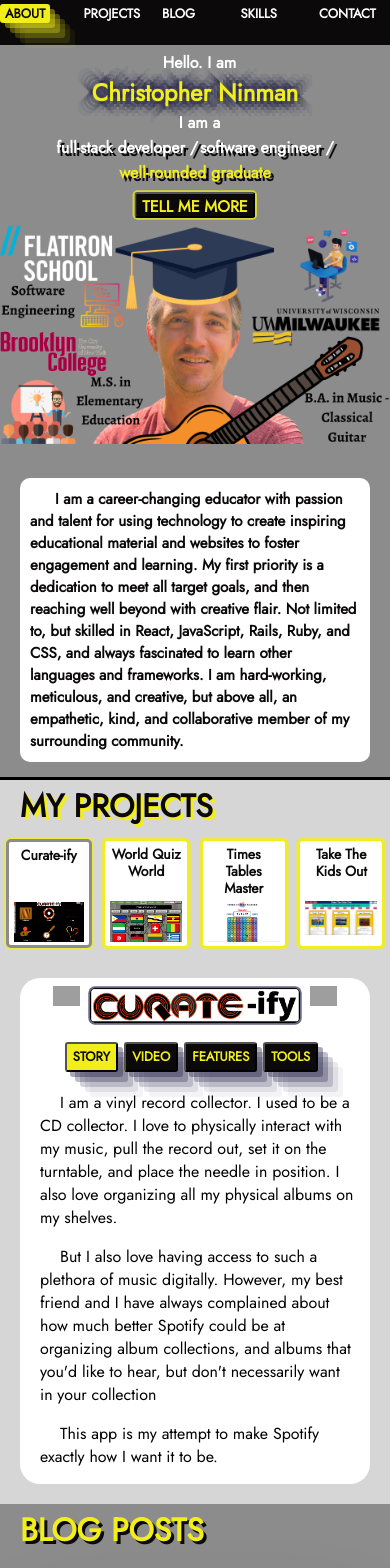
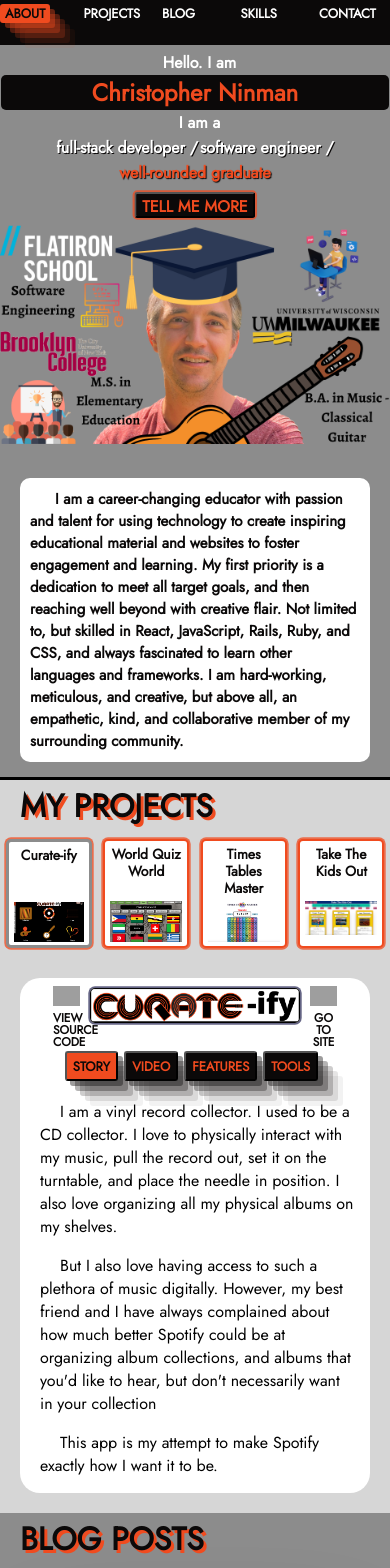
Before and after one commit to ctninman/me, a React (Create React App) app: page / in a window 390 px wide. Shown: the top 1568 px of the page. Built offline with nearby package versions, Linux system fonts and the light colour scheme; grey boxes are pictures that could not be loaded; the HTML template or start-up script is replaced by a standard one.

Commit message:
changed color scheme

```diff
--- a/src/About.js
+++ b/src/About.js
@@ -56,12 +56,13 @@ function About({aboutRef}) {
 		width: '100%',
 	}
 	const traitStyle = {
-		textShadow: '3px 3px 0px #0B0909'
+		fontWeight: 'bold',
+		textShadow: '1px 1px 0px #0B0909'
 	}
 	const changingTraitStyle = {
 		fontWeight: 'bold',
-		color: 'rgb(242, 238, 27)',
-		textShadow: '3px 3px 0px #0B0909'
+		color: '#F04B1F',
+		textShadow: '1px 1px 1px #0B0909'
 	}
 
 	useEffect (() => {
@@ -175,7 +176,7 @@ function About({aboutRef}) {
 			<div className='comp-about' style={{marginTop: '-10px'}}>
 				{pauseSlides
 						?
-					<p style={{backgroundColor: 'rgb(242, 238, 27)'}}>{currentTrait.paragraph}</p>
+					<p style={{backgroundColor: '#F04B1F'}}>{currentTrait.paragraph}</p>
 						:
 					<p>I am a career-changing educator with passion and talent for using technology to create inspiring educational material and websites to foster engagement and learning. My first priority is a dedication to meet all target goals, and then reaching well beyond with creative flair. Not limited to, but skilled in React, JavaScript, Rails, Ruby, and CSS, and always fascinated to learn other languages and frameworks. I am hard-working, meticulous, and creative, but above all, an empathetic, kind, and collaborative member of my surrounding community.</p>
 				}
--- a/src/Blog.js
+++ b/src/Blog.js
@@ -5,12 +5,12 @@ import BlogPost from './BlogPost'
 function Blog({blogRef}) {
 
 	const blogH1 = {
-		color: 'rgba(242, 238, 27)',
+		color: '#0B0909',
 		marginBottom: '0px',
 		marginTop: '0px',
 		paddingLeft: '20px',
 		fontWeight: 'bold',
-		textShadow: '#0B0909 3px 3px'
+		textShadow: '#F04B1F 3px 3px'
 	}
 
 
--- a/src/Contact.js
+++ b/src/Contact.js
@@ -3,39 +3,39 @@ import React from 'react';
 function Contact({contactRef}) {
 
 	const contactH1 = {
-		color: 'rgba(242, 238, 27)',
+		color: '#0B0909',
 		marginBottom: '0px',
 		marginTop: '0px',
 		paddingLeft: '20px',
 		fontWeight: 'bold',
-		textShadow: '#0B0909 3px 3px'
+		textShadow: '#F04B1F 3px 3px'
 	}
 
 	return (
 		<div ref={contactRef} className='comp-contact'>
 			<h1 style={contactH1}>CONTACT ME</h1>
 			<div className='single-contact'>
-				<img src="https://cdn.jsdelivr.net/gh/devicons/devicon/icons/linkedin/linkedin-original.svg" />
+				<img alt="LinkedIn Link" src="https://cdn.jsdelivr.net/gh/devicons/devicon/icons/linkedin/linkedin-original.svg" />
 				<h1><a href='https://www.linkedin.com/in/christopher-ninman/'>linkedin.com/in/christopher-ninman/</a></h1>
 			</div>
 			<div className='single-contact'>
-				<img src="https://cdn.jsdelivr.net/gh/devicons/devicon/icons/github/github-original.svg" />
+				<img alt="Github Link" src="https://cdn.jsdelivr.net/gh/devicons/devicon/icons/github/github-original.svg" />
 				<h1><a href='https://github.com/ctninman'>github.com/ctninman</a></h1>
 			</div>
 			<div className='single-contact'>
-				<img src="https://cdn.iconscout.com/icon/free/png-256/dev-dot-to-3626951-3029359.png" />
+				<img alt="Blog Link" src="https://cdn.iconscout.com/icon/free/png-256/dev-dot-to-3626951-3029359.png" />
 				<h1>BLOG: <a href='https://dev.to/alternate_robot'>dev.to/alternate_robot</a></h1>
 			</div>
 			<div className='single-contact'>
-				<img src="https://freepngimg.com/thumb/gmail/66551-suite-logo-google-email-gmail-free-transparent-image-hd-thumb.png" />
+				<img alt="Email Link" src="https://freepngimg.com/thumb/gmail/66551-suite-logo-google-email-gmail-free-transparent-image-hd-thumb.png" />
 				<h1><a href='mailto: christopher.ninman@gmail.com'>christopher.ninman@gmail.com</a></h1>
 			</div>
 			<div className='single-contact'>
-				<img src="https://toppng.com/uploads/preview/open-bandcamp-logo-white-11562938577ooqpoam563.png" />
+				<img alt="LinkedIn Link" src="https://toppng.com/uploads/preview/open-bandcamp-logo-white-11562938577ooqpoam563.png" />
 				<h1><a href='https://christopherninman.bandcamp.com/'>christopherninman.bandcamp.com</a></h1>
 			</div>
 			<div className='single-contact'>
-				<img src="https://www.pinpng.com/pngs/m/300-3001266_free-png-home-icon-home-house-icon-logo.png" />
+				<img alt="Located in:" src="https://www.pinpng.com/pngs/m/300-3001266_free-png-home-icon-home-house-icon-logo.png" />
 				<h1>Brooklyn, NY</h1>
 			</div>
 
--- a/src/Projects.js
+++ b/src/Projects.js
@@ -18,7 +18,7 @@ function Projects({projectRef}) {
 		marginTop: '0px',
 		paddingLeft: '20px',
 		fontWeight: 'bold',
-		textShadow: 'rgba(242, 238, 27) 3px 3px'
+		textShadow: '#F04B1F 3px 3px'
 	}
 
 	return (
--- a/src/SingleProject.js
+++ b/src/SingleProject.js
@@ -13,12 +13,14 @@ function SingleProject({displayedProject, selectedView, setSelectedView}) {
 			<div className='project-logo-container'>
 				<div className='github-link'>
 					<a href={displayedProject.gitHubLink} target='_blank'><img src='https://cdn.jsdelivr.net/gh/devicons/devicon/icons/github/github-original.svg'/></a>
+					<a href={displayedProject.gitHubLink} target='_blank'><h3>VIEW SOURCE CODE</h3></a>
 				</div>
 				<div className='project-logo'>
 					<a href={displayedProject.deployedSite} target='_blank'><img src={displayedProject.logo} /></a>
 				</div>
 				<div className='deploy-link'>
 					<a href={displayedProject.deployedSite} target='_blank'><img src='https://www.freepnglogos.com/uploads/logo-website-png/logo-website-world-wide-web-the-internet-know-your-meme-7.png'/></a>
+					<a href={displayedProject.deployedSite} target='_blank'><h3>GO TO SITE</h3></a>
 				</div>
 			</div>
 			<div className='project-details'>
--- a/src/SingleProjectThumb.js
+++ b/src/SingleProjectThumb.js
@@ -8,7 +8,7 @@ function SingleProjectThumb({project, setDisplayedProject, displayedProject, set
 	}
 
 	const inactiveProjectStyle = {
-		border: '2px solid rgb(242, 238, 27)',
+		border: '2px solid #F04B1F',
 		boxSizing: 'border-box'
 	}
 
@@ -23,7 +23,7 @@ function SingleProjectThumb({project, setDisplayedProject, displayedProject, set
 				onClick={handleProjectSelect}
 				style={project === displayedProject ? activeProjectStyle : inactiveProjectStyle }>
 			<h1>{project.appName}</h1>
-			<img src={project.thumbnail} />
+			<img alt='project name' src={project.thumbnail} />
 		</div>
 	);
 }
--- a/src/SingleSkill.js
+++ b/src/SingleSkill.js
@@ -27,7 +27,7 @@ function SingleSkill({skill}) {
 		// top: '20px',
 		textAlign: 'center',
 		// position: 'absolute'
-		// boxShadow: 'rgb(242, 238, 27) 5px 5px, rgba(242, 238, 27, 0.3) 10px 10px, rgba(242, 238, 27, 0.2) 15px 15px, rgba(242, 238, 27, 0.1) 20px 20px, rgba(242, 238, 27, 0.05) 25px 25px'
+		// boxShadow: '#F04B1F 5px 5px, rgba(240, 75, 31, 0.3) 10px 10px, rgba(240, 75, 31, 0.2) 15px 15px, rgba(240, 75, 31, 0.1) 20px 20px, rgba(240, 75, 31, 0.05) 25px 25px'
 	}
 
 	const skillImageStyle =  {
--- a/src/Skills.js
+++ b/src/Skills.js
@@ -11,7 +11,7 @@ function Skills({skillRef}) {
 		marginTop: '0px',
 		paddingLeft: '20px',
 		fontWeight: 'bold',
-		textShadow: 'rgba(242, 238, 27) 3px 3px'
+		textShadow: '#F04B1F 3px 3px'
 	}
 	return (
 		<div className='comp-skill' ref={skillRef}>
--- a/src/index.css
+++ b/src/index.css
@@ -14,12 +14,18 @@ button {
 	/* font-family: 'Arima', cursive; */
 	/* font-family: 'Mukta', sans-serif; */
 	font-family: 'Jost', sans-serif;
-	background-color: rgb(242, 238, 27);
+	background-color: #F04B1F;
 	cursor: pointer;
 	border-radius: 3px;
 	text-align: center;
-	box-shadow: rgba(242, 238, 27, 0.4) 5px 5px, rgba(172, 172, 168, 0.3) 10px 10px, rgba(242, 238, 27, 0.2) 15px 15px, rgba(242, 238, 27, 0.1) 20px 20px, rgba(242, 238, 27, 0.05) 25px 25px;
+	box-shadow: rgba(240, 75, 31, 0.4) 5px 5px, rgba(172, 172, 168, 0.3) 10px 10px, rgba(240, 75, 31, 0.2) 15px 15px, rgba(240, 75, 31, 0.1) 20px 20px, rgba(240, 75, 31, 0.05) 25px 25px;
 }
+
+a {color: #0B0909;}
+a:link { text-decoration: none; }
+a:visited { text-decoration: none; }
+a:hover { text-decoration: none; }
+a:active { text-decoration: none; }
 
 .about-left {
 	width: 40%;
@@ -28,11 +34,13 @@ button {
 .about-left h1 {
 	margin: 5px;
 	font-size: 28px;
-	color: rgb(242, 238, 27);
-	text-shadow: rgba(41, 39, 76, 0.4) 3px 3px, rgba(41, 39, 76, 0.3) 6px 6px, rgba(41, 39, 76, 0.2) 9px 9px, rgba(41, 39, 76, 0.1) 12px 12px, rgba(41, 39, 76, 0.05) 15px 15px,
-	rgba(41, 39, 76, 0.4) -3px 3px, rgba(41, 39, 76, 0.3) -6px 6px, rgba(41, 39, 76, 0.2) -9px 9px, rgba(41, 39, 76, 0.1) -12px 12px, rgba(41, 39, 76, 0.05) -15px 15px,
-	rgba(41, 39, 76, 0.4) -3px -3px, rgba(41, 39, 76, 0.3) -6px -6px, rgba(41, 39, 76, 0.2) -9px -9px, rgba(41, 39, 76, 0.1) -12px -12px, rgba(41, 39, 76, 0.05) -15px -15px,
-	rgba(41, 39, 76, 0.4) 3px -3px, rgba(41, 39, 76, 0.3) 6px -6px, rgba(41, 39, 76, 0.2) 9px -9px, rgba(41, 39, 76, 0.1) 12px -12px, rgba(41, 39, 76, 0.05) 15px -15px
+	color: #F04B1F;
+	background-color: #0B0909;
+	border-radius: 5px;
+	/* text-shadow: rgba(11, 9, 9, 0.11) 3px 3px, rgba(11, 9, 9, 0.09) 6px 6px, rgba(11, 9, 9, 0.07) 9px 9px, rgba(11, 9, 9, 0.05) 12px 12px, rgba(11, 9, 9, 0.03) 15px 15px,
+	rgba(11, 9, 9, 0.11) -3px 3px, rgba(11, 9, 9, 0.09) -6px 6px, rgba(11, 9, 9, 0.07) -9px 9px, rgba(11, 9, 9, 0.05) -12px 12px, rgba(11, 9, 9, 0.03) -15px 15px,
+	rgba(11, 9, 9, 0.11) -3px -3px, rgba(11, 9, 9, 0.09) -6px -6px, rgba(11, 9, 9, 0.07) -9px -9px, rgba(11, 9, 9, 0.05) -12px -12px, rgba(11, 9, 9, 0.03) -15px -15px,
+	rgba(11, 9, 9, 0.11) 3px -3px, rgba(11, 9, 9, 0.09) 6px -6px, rgba(11, 9, 9, 0.07) 9px -9px, rgba(11, 9, 9, 0.05) 12px -12px, rgba(11, 9, 9, 0.03) 15px -15px  */
 }
 
 .about-left h2 {
@@ -67,7 +75,7 @@ button {
 
 	background-color: #0B0909;
 	color: white;
-	border: 2px solid rgb(242, 238, 27);
+	border: 2px solid #F04B1F;
 
 }
 
@@ -237,12 +245,12 @@ transform: scale(1.03,1.03);
 }
 
 .comp-sidebar h1:hover {
-	/* background-color: rgb(242, 238, 27); */
+	/* background-color: #F04B1F; */
 	/* color: #0B0909; */
 	font-weight: bolder;
-	border: 2px solid rgb(242, 238, 27);
+	border: 2px solid #F04B1F;
 	animation: move 250ms;
-	box-shadow: rgba(242, 238, 27, 0.4) 5px 5px, rgba(242, 238, 27, 0.3) 10px 10px, rgba(242, 238, 27, 0.2) 15px 15px, rgba(242, 238, 27, 0.1) 20px 20px, rgba(242, 238, 27, 0.05) 25px 25px;
+	box-shadow: rgba(240, 75, 31, 0.4) 5px 5px, rgba(240, 75, 31, 0.3) 10px 10px, rgba(240, 75, 31, 0.2) 15px 15px, rgba(240, 75, 31, 0.1) 20px 20px, rgba(240, 75, 31, 0.05) 25px 25px;
 }
 
 .comp-single-skill {
@@ -331,19 +339,19 @@ transform: scale(1.03,1.03);
 
 @keyframes move {
 	0% {
-		box-shadow: rgba(242, 238, 27, 0.4) 5px 5px
+		box-shadow: rgba(240, 75, 31, 0.4) 5px 5px
 	}
 	25% {
-    box-shadow: rgba(242, 238, 27, 0.4) 5px 5px, rgba(242, 238, 27, 0.3) 10px 10px
+    box-shadow: rgba(240, 75, 31, 0.4) 5px 5px, rgba(240, 75, 31, 0.3) 10px 10px
   }
 	50% {
-    box-shadow: rgba(242, 238, 27, 0.4) 5px 5px, rgba(242, 238, 27, 0.3) 10px 10px, rgba(242, 238, 27, 0.2) 15px 15px
+    box-shadow: rgba(240, 75, 31, 0.4) 5px 5px, rgba(240, 75, 31, 0.3) 10px 10px, rgba(240, 75, 31, 0.2) 15px 15px
   }
 	75% {
-    box-shadow: rgba(242, 238, 27, 0.4) 5px 5px, rgba(242, 238, 27, 0.3) 10px 10px, rgba(242, 238, 27, 0.2) 15px 15px, rgba(242, 238, 27, 0.1) 20px 20px
+    box-shadow: rgba(240, 75, 31, 0.4) 5px 5px, rgba(240, 75, 31, 0.3) 10px 10px, rgba(240, 75, 31, 0.2) 15px 15px, rgba(240, 75, 31, 0.1) 20px 20px
   }
 	100% {
-    box-shadow: rgba(242, 238, 27, 0.4) 5px 5px, rgba(242, 238, 27, 0.3) 10px 10px, rgba(242, 238, 27, 0.2) 15px 15px, rgba(242, 238, 27, 0.1) 20px 20px, rgba(242, 238, 27, 0.05) 25px 25px
+    box-shadow: rgba(240, 75, 31, 0.4) 5px 5px, rgba(240, 75, 31, 0.3) 10px 10px, rgba(240, 75, 31, 0.2) 15px 15px, rgba(240, 75, 31, 0.1) 20px 20px, rgba(240, 75, 31, 0.05) 25px 25px
   }
 }
 
@@ -390,6 +398,7 @@ transform: scale(1.03,1.03);
 	padding-top: 20px;
 	justify-content: center;
 	width: 50px;
+	flex-direction: column;
 }
 
 .deploy-link img {
@@ -397,11 +406,19 @@ transform: scale(1.03,1.03);
 	object-fit: contain;
 }
 
+.deploy-link h3 {
+	text-align: center;
+	font-size: 12px;
+	line-height: 100%;
+	margin: 0px;
+}
+
 .github-link {
 	/* padding-left: 15%;
 	padding-right: 15%; */
 	padding-top: 20px;
 	display: flex;
+	flex-direction: column;
 	justify-content: center;
 	width: 50px;
 }
@@ -409,6 +426,14 @@ transform: scale(1.03,1.03);
 .github-link img {
 	width: 100%;
 	object-fit: contain;
+	margin: 0px;
+}
+
+.github-link h3 {
+	text-align: center;
+	font-size: 12px;
+	line-height: 100%;
+	margin: 0px;
 }
 
 .image-top-layer-enter {
@@ -471,7 +496,7 @@ transform: scale(1.03,1.03);
   -ms-transform: translate(-50%, -50%);
   transform: translate(-50%, -50%);
 	background-color: #0B0909;
-	color:rgb(242, 238, 27);
+	color:#F04B1F;
 	cursor: pointer;
 	height: 40px;
 	width: fit-content;
@@ -482,25 +507,25 @@ transform: scale(1.03,1.03);
 	text-align: center;
 	font-size: 20px;
 	font-weight: bold;
-	/* border: 2px solid rgb(242, 238, 27); */
+	/* border: 2px solid #F04B1F; */
 	animation: pulse-yellow 2s infinite;
-	/* box-shadow: rgba(41, 39, 76, 0.4) 5px 5px, rgba(41, 39, 76, 0.3) 10px 10px, rgba(41, 39, 76, 0.2) 15px 15px, rgba(41, 39, 76, 0.1) 20px 20px, rgba(41, 39, 76, 0.05) 25px 25px; */
+	/* box-shadow: rgba(11, 9, 9, 0.4) 5px 5px, rgba(11, 9, 9, 0.3) 10px 10px, rgba(11, 9, 9, 0.2) 15px 15px, rgba(11, 9, 9, 0.1) 20px 20px, rgba(11, 9, 9, 0.05) 25px 25px; */
 }
 
 @keyframes pulse-yellow {
   0% {
     /* transform: scale(0.95); */
-    box-shadow: 0 0 0 0 rgba(242, 238, 27, 0.9);
+    box-shadow: 0 0 0 0 rgba(240, 75, 31, 0.9);
   }
 
   70% {
     /* transform: scale(1); */
-    box-shadow: 0 0 0 10px rgba(242, 238, 27, 0);
+    box-shadow: 0 0 0 10px rgba(240, 75, 31, 0);
   }
 
   100% {
     /* transform: scale(0.95); */
-    box-shadow: 0 0 0 0 rgba(242, 238, 27, 0);
+    box-shadow: 0 0 0 0 rgba(240, 75, 31, 0);
   }
 }
 
@@ -582,7 +607,7 @@ transform: scale(1.03,1.03);
   left: 50%;
   -ms-transform: translate(-50%, -50%);
   transform: translate(-50%, -50%);
-	background-color: rgb(242, 238, 27);
+	background-color: #F04B1F;
 	color: #0B0909;
 	cursor: pointer;
 	height: 40px;
@@ -595,7 +620,7 @@ transform: scale(1.03,1.03);
 	font-size: 20px;
 	font-weight: bold;
 	animation: pulse-purple 2s infinite;
-	/* box-shadow: rgb(242, 238, 27) 5px 5px, rgba(242, 238, 27, 0.3) 10px 10px, rgba(242, 238, 27, 0.2) 15px 15px, rgba(242, 238, 27, 0.1) 20px 20px, rgba(242, 238, 27, 0.05) 25px 25px; */
+	/* box-shadow: #F04B1F 5px 5px, rgba(240, 75, 31, 0.3) 10px 10px, rgba(240, 75, 31, 0.2) 15px 15px, rgba(240, 75, 31, 0.1) 20px 20px, rgba(240, 75, 31, 0.05) 25px 25px; */
 }
 
 @keyframes pulse-purple {
@@ -617,7 +642,7 @@ transform: scale(1.03,1.03);
 
 .select-project-view {
 	/* width: fit-content; */
-	background-color: rgb(242, 238, 27);
+	background-color: #F04B1F;
 	color: #0B0909;
 	cursor: pointer;
 	height: 40px;
@@ -628,13 +653,13 @@ transform: scale(1.03,1.03);
 	text-align: center;
 	font-size: 20px;
 	font-weight: bold;
-	box-shadow: rgba(41, 39, 76, 0.4) 5px 5px, rgba(41, 39, 76, 0.3) 10px 10px, rgba(41, 39, 76, 0.2) 15px 15px, rgba(41, 39, 76, 0.1) 20px 20px, rgba(41, 39, 76, 0.05) 25px 25px;
+	box-shadow: rgba(11, 9, 9, 0.4) 5px 5px, rgba(11, 9, 9, 0.3) 10px 10px, rgba(11, 9, 9, 0.2) 15px 15px, rgba(11, 9, 9, 0.1) 20px 20px, rgba(11, 9, 9, 0.05) 25px 25px;
 }
 
 .sidebar-button {
 	/* width: fit-content; */
 	background-color: #0B0909;
-	color:rgb(242, 238, 27);
+	color:#F04B1F;
 	cursor: pointer;
 	height: 40px;
 	margin-left: 10%;
@@ -644,14 +669,24 @@ transform: scale(1.03,1.03);
 	text-align: center;
 	font-size: 20px;
 	font-weight: bold;
-	box-shadow: rgba(41, 39, 76, 0.4) 5px 5px, rgba(41, 39, 76, 0.3) 10px 10px, rgba(41, 39, 76, 0.2) 15px 15px, rgba(41, 39, 76, 0.1) 20px 20px, rgba(41, 39, 76, 0.05) 25px 25px;
+	transition: 250ms;
+	box-shadow: rgba(11, 9, 9, 0.4) 5px 5px, rgba(11, 9, 9, 0.3) 10px 10px, rgba(11, 9, 9, 0.2) 15px 15px, rgba(11, 9, 9, 0.1) 20px 20px, rgba(11, 9, 9, 0.05) 25px 25px;
+}
+
+.sidebar-button:hover {
+	/* background-color: #F04B1F; */
+	/* color: #0B0909; */
+	font-weight: bolder;
+	border: 2px solid #F04B1F;
+	animation: move 250ms;
+	box-shadow: rgba(240, 75, 31, 0.4) 5px 5px, rgba(240, 75, 31, 0.3) 10px 10px, rgba(240, 75, 31, 0.2) 15px 15px, rgba(240, 75, 31, 0.1) 20px 20px, rgba(240, 75, 31, 0.05) 25px 25px;
 }
 
 .sidebar-highlight {
-	background-color: rgb(242, 238, 27);
+	background-color: #F04B1F;
 	color: #0B0909;
 	font-weight: bolder;
-	box-shadow: rgba(242, 238, 27, 0.4) 5px 5px, rgba(242, 238, 27, 0.3) 10px 10px, rgba(242, 238, 27, 0.2) 15px 15px, rgba(242, 238, 27, 0.1) 20px 20px, rgba(242, 238, 27, 0.05) 25px 25px;
+	box-shadow: rgba(240, 75, 31, 0.4) 5px 5px, rgba(240, 75, 31, 0.3) 10px 10px, rgba(240, 75, 31, 0.2) 15px 15px, rgba(240, 75, 31, 0.1) 20px 20px, rgba(240, 75, 31, 0.05) 25px 25px;
 }
 
 .single-contact {
@@ -671,6 +706,7 @@ transform: scale(1.03,1.03);
 .single-contact h1 {
 	margin-top: 5px;
 	margin-bottom: 5px;
+	color: #0B0909;
 }
 
 .single-contact img {
@@ -698,7 +734,7 @@ transform: scale(1.03,1.03);
   position: relative;
   height: 290px;
 	width: 485px;
-	box-shadow: rgba(41, 39, 76, 0.4) 5px 5px, rgba(41, 39, 76, 0.3) 10px 10px, rgba(41, 39, 76, 0.2) 15px 15px, rgba(41, 39, 76, 0.1) 20px 20px, rgba(41, 39, 76, 0.05) 25px 25px;
+	box-shadow: rgba(11, 9, 9, 0.4) 5px 5px, rgba(11, 9, 9, 0.3) 10px 10px, rgba(11, 9, 9, 0.2) 15px 15px, rgba(11, 9, 9, 0.1) 20px 20px, rgba(11, 9, 9, 0.05) 25px 25px;
 }
 
 .video-responsive iframe {
@@ -720,7 +756,7 @@ transform: scale(1.03,1.03);
 	.about-left h1 {
 		margin: 1px;
 		font-size: 24px;
-		color: rgb(242, 238, 27);
+		color: #F04B1F;
 		flex-direction: row;
 	}
 
@@ -865,7 +901,7 @@ transform: scale(1.03,1.03);
 	.about-left h1 {
 		margin: 1px;
 		font-size: 24px;
-		color: rgb(242, 238, 27);
+		color: #F04B1F;
 		flex-direction: row;
 
 	}
--- a/src/variables.js
+++ b/src/variables.js
@@ -155,9 +155,9 @@ export const allProjects = [
 	{
 		appName: 'Take The Kids Out',
 		technologiesUsed: 'React, JavaScript, CSS, Ruby, ActiveRecord, Heroku',
-		videoLink: 'https://www.loom.com/share/098133a34fa04deebda97138ba99daab',
+		videoLink: 'https://www.loom.com/share/b21e099a9e8e4348b94c0c627b61959e',
 		youTubeLink: false,
-		deployedSite: 'https://times-tables-master.herokuapp.com/',
+		deployedSite: 'https://www.loom.com/share/b21e099a9e8e4348b94c0c627b61959e',
 		gitHubLink: 'https://github.com/ctninman/Take-The-Kids-Out-Phase3-Project',
 		slogan: 'Find Fun For The Kids (AND YOU TOO!)',
 		description: [
```
Also changed, not shown: src/BlogPost.js (+4 -4 lines).
